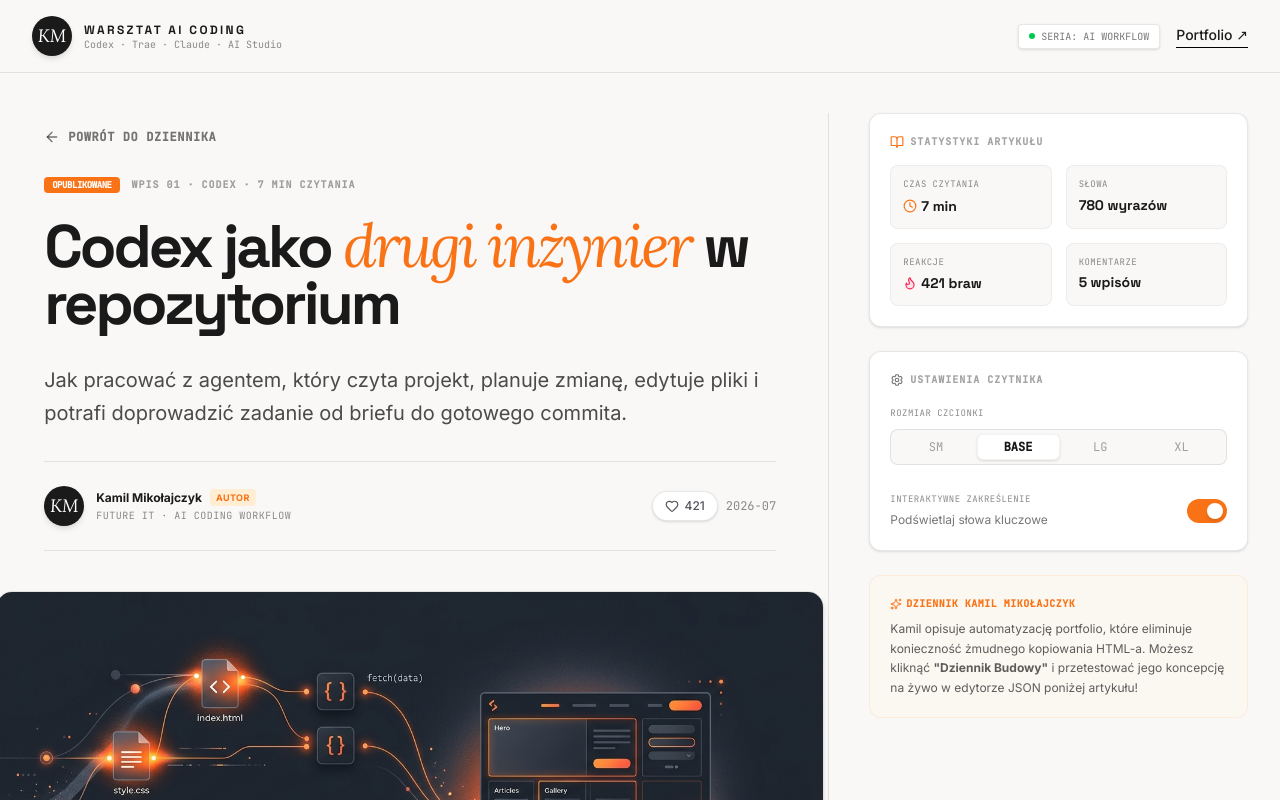
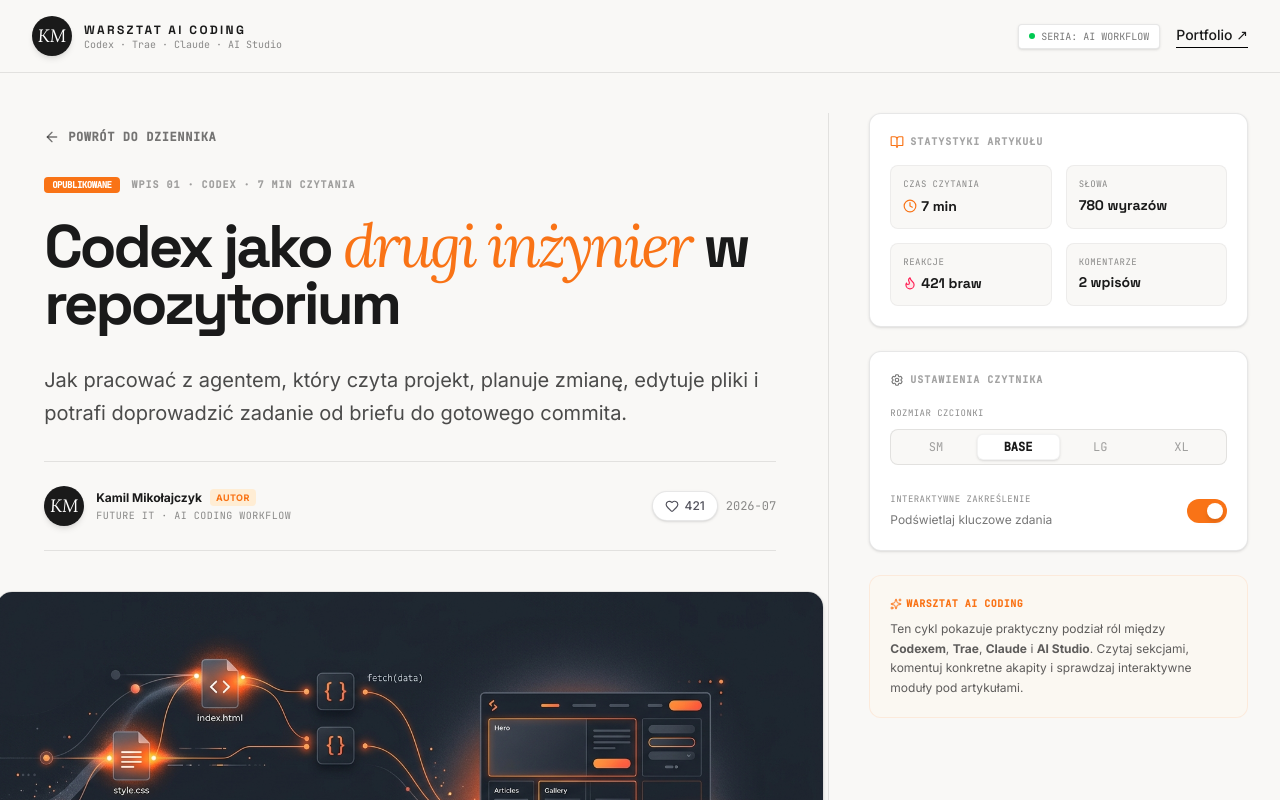
Before and after one commit to kamillimak/articles, a React (Vite) app: page / in a window 1280 px wide. Both pictures are taken after a click on the button 987 px from the left and 299 px from the top of the page. Shown: the top 800 px of the page. Built offline with nearby package versions, Linux system fonts and the light colour scheme.

Commit message:
Update sidebar copy for AI coding articles

```diff
--- a/src/components/SidebarPanel.tsx
+++ b/src/components/SidebarPanel.tsx
@@ -1,4 +1,4 @@
-import { Type, Sparkles, BookOpen, Clock, Layers, Flame, Info, Check, Eye } from "lucide-react";
+import { Sparkles, BookOpen, Clock, Flame } from "lucide-react";
 import { Article } from "../data/articles";
 
 interface SidebarPanelProps {
@@ -20,14 +20,15 @@
   commentsCount,
   likesCount
 }: SidebarPanelProps) {
-  const totalComments = Object.values(commentsCount).reduce((a, b) => a + b, 0);
+  const totalComments = Object.entries(commentsCount)
+    .filter(([paragraphId]) => paragraphId.startsWith(`${article.id}_`))
+    .reduce((sum, [, count]) => sum + count, 0);
 
   return (
     <div className="sticky top-6 space-y-6">
-      {/* Article Stats Card */}
       <div className="bg-white border border-[#1A1A1A]/10 rounded-xl p-5 shadow-sm">
         <h4 className="text-[10px] font-mono uppercase tracking-widest text-[#1A1A1A]/40 font-bold mb-4 flex items-center gap-1.5">
-          <BookOpen className="w-3.5 h-3.5 text-[#F97316]" />
+          <BookOpen className="w-3.5 h-3.5" style={{ color: article.accentColor }} />
           Statystyki Artykułu
         </h4>
 
@@ -35,7 +36,7 @@
           <div className="bg-[#F9F8F6] rounded-lg p-3 border border-[#1A1A1A]/5">
             <span className="text-[9px] font-mono text-[#1A1A1A]/50 block uppercase tracking-wider">Czas czytania</span>
             <span className="text-sm font-display font-bold text-[#1A1A1A] mt-1 flex items-center gap-1">
-              <Clock className="w-3.5 h-3.5 text-[#F97316]" /> {article.readTimeMin} min
+              <Clock className="w-3.5 h-3.5" style={{ color: article.accentColor }} /> {article.readTimeMin} min
             </span>
           </div>
           <div className="bg-[#F9F8F6] rounded-lg p-3 border border-[#1A1A1A]/5">
@@ -59,14 +60,12 @@
         </div>
       </div>
 
-      {/* Reader Settings Card */}
       <div className="bg-white border border-[#1A1A1A]/10 rounded-xl p-5 shadow-sm space-y-5">
         <h4 className="text-[10px] font-mono uppercase tracking-widest text-[#1A1A1A]/40 font-bold flex items-center gap-1.5">
           <Settings className="w-3.5 h-3.5 text-[#1A1A1A]/60" />
           Ustawienia Czytnika
         </h4>
 
-        {/* Font size selectors */}
         <div>
           <span className="text-[9px] font-mono text-[#1A1A1A]/50 block mb-2 uppercase tracking-wider">Rozmiar Czcionki</span>
           <div className="flex bg-[#F9F8F6] p-1 rounded-lg border border-[#1A1A1A]/10">
@@ -86,11 +85,10 @@
           </div>
         </div>
 
-        {/* Custom Highlighter Switch */}
         <div className="flex items-center justify-between pt-2">
           <div>
             <span className="text-[9px] font-mono text-[#1A1A1A]/50 block uppercase tracking-wider">Interaktywne Zakreślenie</span>
-            <span className="text-xs text-[#1A1A1A]/60 font-sans">Podświetlaj słowa kluczowe</span>
+            <span className="text-xs text-[#1A1A1A]/60 font-sans">Podświetlaj kluczowe zdania</span>
           </div>
           <button
             onClick={() => setHighlightsEnabled(!highlightsEnabled)}
@@ -107,22 +105,19 @@
         </div>
       </div>
 
-      {/* Mini Tips */}
       <div className="p-5 bg-orange-50/40 border border-[#F97316]/10 rounded-xl space-y-2">
         <span className="text-[10px] font-mono uppercase text-[#F97316] font-bold flex items-center gap-1 tracking-wider">
           <Sparkles className="w-3 h-3 text-[#F97316]" />
-          Dziennik Kamil Mikołajczyk
+          Warsztat AI Coding
         </span>
         <p className="text-xs text-[#1A1A1A]/70 font-sans leading-relaxed">
-          Kamil opisuje automatyzację portfolio, które eliminuje konieczność żmudnego kopiowania HTML-a.
-          Możesz kliknąć <strong>"Dziennik Budowy"</strong> i przetestować jego koncepcję na żywo w edytorze JSON poniżej artykułu!
+          Ten cykl pokazuje praktyczny podział ról między <strong>Codexem</strong>, <strong>Trae</strong>, <strong>Claude</strong> i <strong>AI Studio</strong>. Czytaj sekcjami, komentuj konkretne akapity i sprawdzaj interaktywne moduły pod artykułami.
         </p>
       </div>
     </div>
   );
 }
 
-// Settings helper icon
 function Settings({ className }: { className?: string }) {
   return (
     <svg xmlns="http://www.w3.org/2000/svg" fill="none" viewBox="0 0 24 24" strokeWidth={2} stroke="currentColor" className={className}>
```
